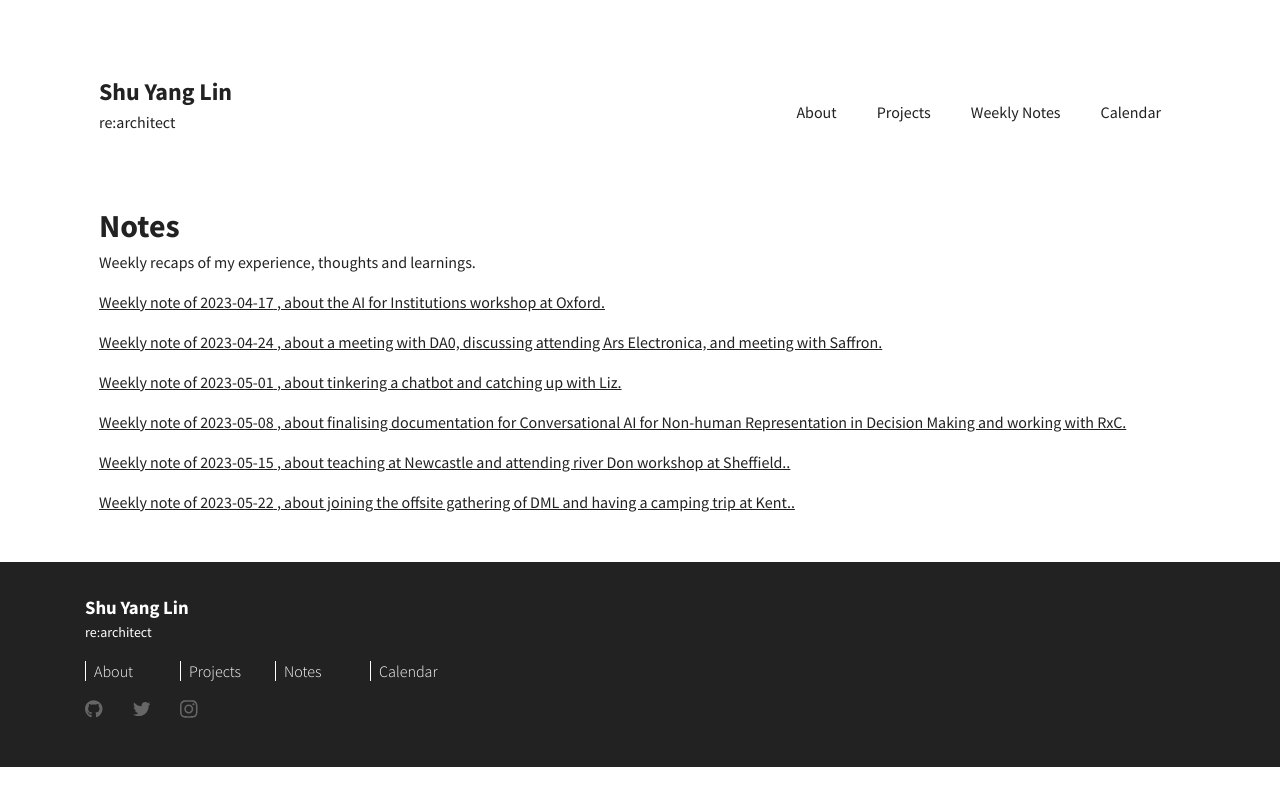
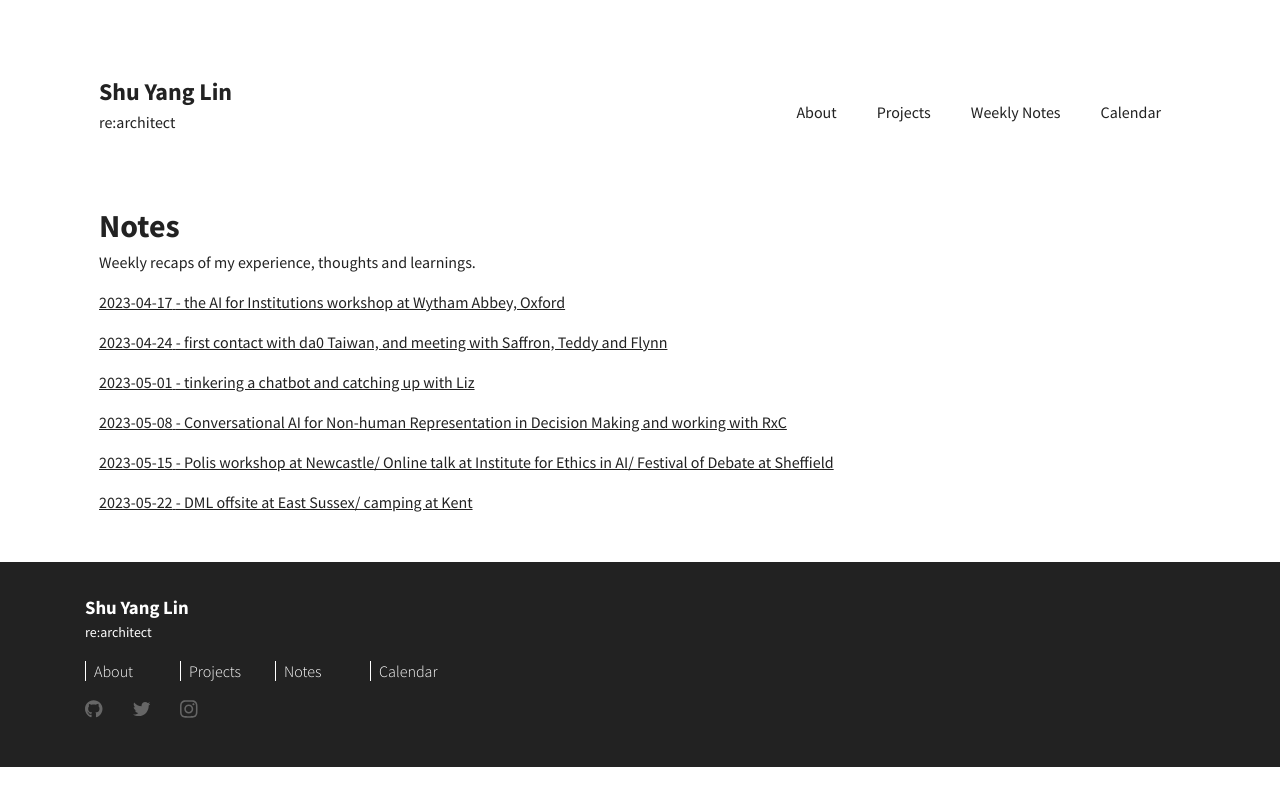
Before and after one commit to shuyanglin/shuyanglin, a React (Create React App) app: page /#/notes in a window 1280 px wide. Built offline with nearby package versions, Linux system fonts and the light colour scheme.

Commit message:
update notes

```diff
--- a/src/components/Notes/Notes.js
+++ b/src/components/Notes/Notes.js
@@ -6,11 +6,11 @@ function Notes() {
   const allWeeksNotes = [{
     date: "2023-04-17",
     slug: "2023-04-17",
-    about: "the AI for Institutions workshop at Oxford"
+    about: "the AI for Institutions workshop at Wytham Abbey, Oxford"
   },{
     date: "2023-04-24",
     slug: "2023-04-24",
-    about: "a meeting with DA0, discussing attending Ars Electronica, and meeting with Saffron"
+    about: "first contact with da0 Taiwan, and meeting with Saffron, Teddy and Flynn"
   },{
     date: "2023-05-01",
     slug: "2023-05-01",
@@ -18,15 +18,15 @@ function Notes() {
   },{
     date: "2023-05-08",
     slug: "2023-05-08",
-    about: "finalising documentation for Conversational AI for Non-human Representation in Decision Making and working with RxC"
+    about: "Conversational AI for Non-human Representation in Decision Making and working with RxC"
   },{
     date: "2023-05-15",
     slug: "2023-05-15",
-    about: "teaching at Newcastle and attending river Don workshop at Sheffield."
+    about: "Polis workshop at Newcastle/ Online talk at Institute for Ethics in AI/ Festival of Debate at Sheffield"
   },{
     date: "2023-05-22",
     slug: "2023-05-22",
-    about: "joining the offsite gathering of DML and having a camping trip at Kent."
+    about: "DML offsite at East Sussex/ camping at Kent"
   }
 ]
 
@@ -53,10 +53,10 @@ export default Notes;
 function NoteCard({weeklyNote}){
   return(
     <>
-      <p>Weekly note of {weeklyNote.date}
+      <p>{weeklyNote.date}
       {' '}
       {weeklyNote.about &&
-        `, about ${weeklyNote.about}.`
+        `- ${weeklyNote.about}`
       }
       </p>
     </>
```
